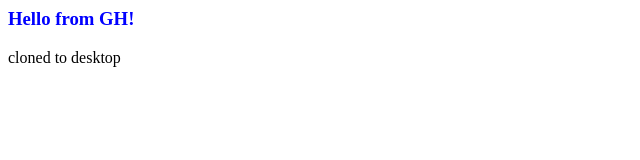
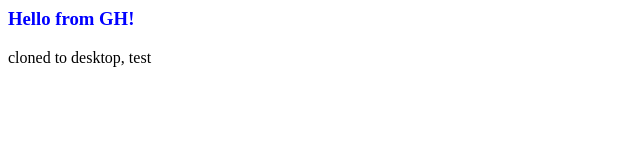
Before and after one commit to giorinaldi/repo1, a plain HTML site: page index.html in a window 1280 px wide. Shown: the full height of the page, 0-640 px from the left. Drawn offline with Linux system fonts and the light colour scheme.

Commit message:
add 'test'

```diff
--- a/index.html
+++ b/index.html
@@ -5,6 +5,6 @@
  </head>
  <body>
   <h3>Hello from GH!</h3>
-  <p>cloned to desktop</p>
+  <p>cloned to desktop, test</p>
  </body>
 </html>
```
